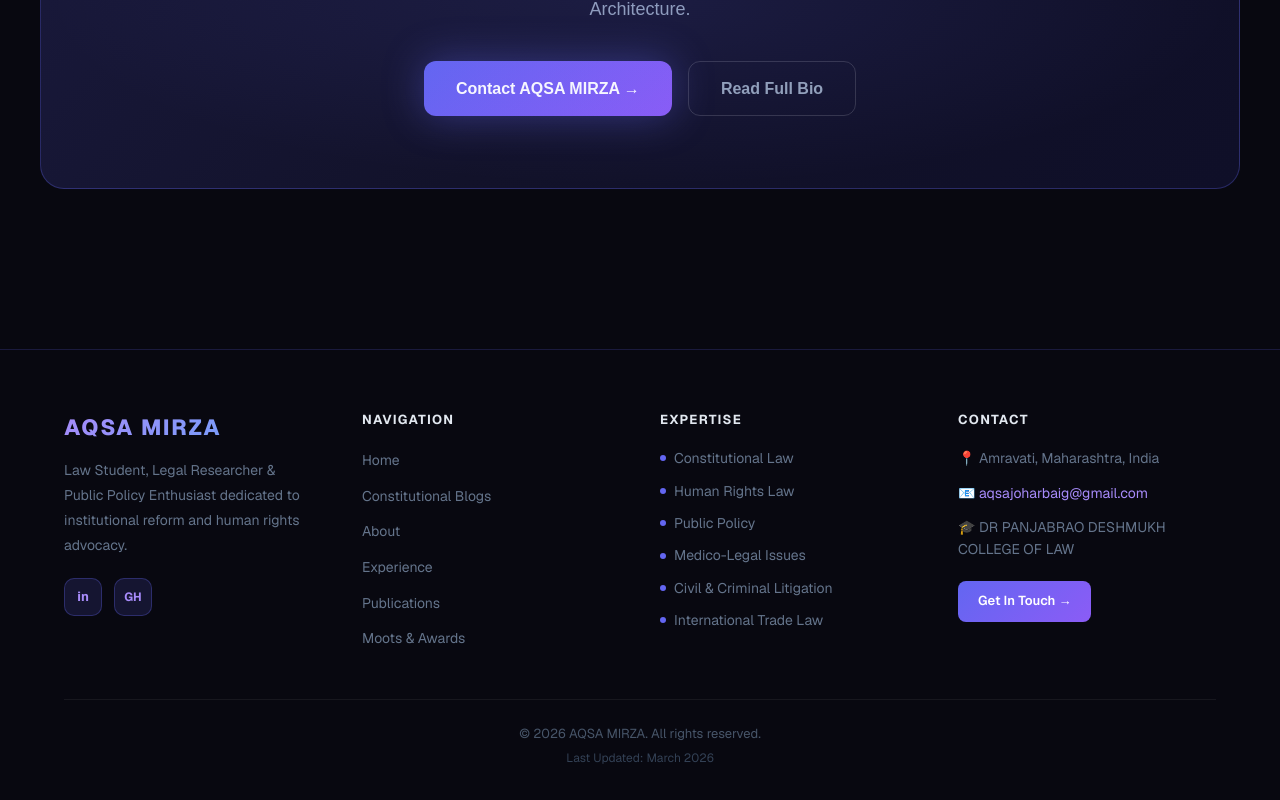
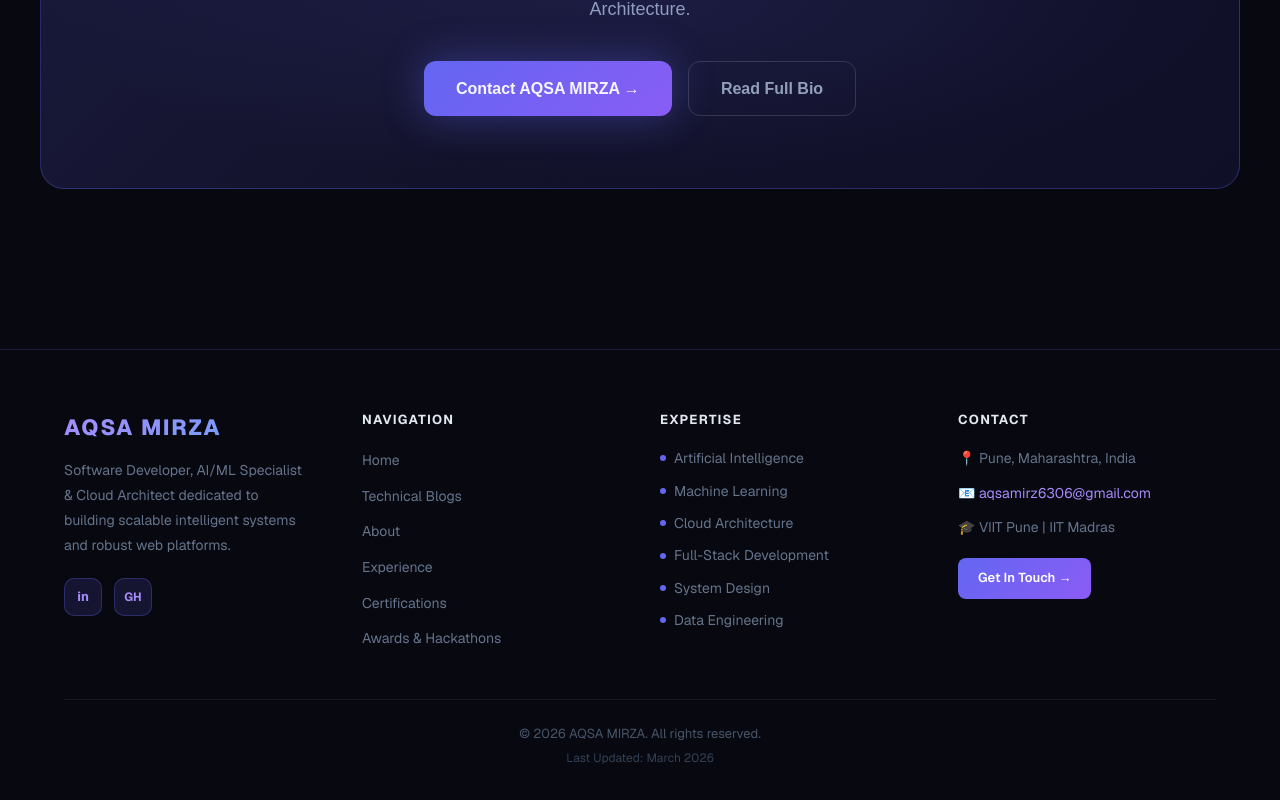
Before and after one commit to AQSA-ZAM-ZAM-MIRZA-JOHAR-BAIG/AQSA-ZAM-ZAM-MIRZA-JOHAR-BAIG-Constitutional-Law-Blogs, a Next.js app: page / in a window 1280 px wide. Shown: the part 4138-4938 px from the top of the page. Built offline with nearby package versions, Linux system fonts and the light colour scheme; no server answers; the database is empty.

Commit message:
update bg

```diff
--- a/src/components/Footer.tsx
+++ b/src/components/Footer.tsx
@@ -31,10 +31,10 @@ export default function Footer() {
               marginBottom: '12px',
             }}>AQSA MIRZA</div>
             <p style={{ color: '#64748b', fontSize: '14px', lineHeight: '1.8', maxWidth: '240px' }}>
-              Law Student, Legal Researcher & Public Policy Enthusiast dedicated to institutional reform and human rights advocacy.
+              Software Developer, AI/ML Specialist & Cloud Architect dedicated to building scalable intelligent systems and robust web platforms.
             </p>
             <div style={{ display: 'flex', gap: '12px', marginTop: '20px' }}>
-              <a href="https://linkedin.com/in/aqsa-zam-zam-mirza-johar-baig-28501b3b6/" target="_blank" rel="noopener noreferrer" style={{
+              <a href="https://www.linkedin.com/in/aqsamirza08" target="_blank" rel="noopener noreferrer" style={{
                 width: '38px', height: '38px', borderRadius: '10px',
                 backgroundColor: 'rgba(99,102,241,0.15)',
                 border: '1px solid rgba(99,102,241,0.3)',
@@ -56,12 +56,12 @@ export default function Footer() {
             <h4 style={{ color: '#e2e8f0', fontWeight: 700, marginBottom: '16px', fontSize: '13px', letterSpacing: '0.1em', textTransform: 'uppercase' }}>Navigation</h4>
             <ul style={{ listStyle: 'none', padding: 0, margin: 0, display: 'flex', flexDirection: 'column', gap: '10px' }}>
               {[
-                { name: 'Home', href: '/' }, { name: 'Constitutional Blogs', href: '/posts' },
+                { name: 'Home', href: '/' }, { name: 'Technical Blogs', href: '/posts' },
                 { name: 'About', href: '/about' }, { name: 'Experience', href: '/experience' },
-                { name: 'Publications', href: '/publications' }, { name: 'Moots & Awards', href: '/moots-awards' },
+                { name: 'Certifications', href: '/publications' }, { name: 'Awards & Hackathons', href: '/moots-awards' },
               ].map(link => (
                 <li key={link.name}>
-                  <Link href={link.href} style={{ color: '#64748b', textDecoration: 'none', fontSize: '14px', transition: 'color 0.2s' }}>
+                   <Link href={link.href} style={{ color: '#64748b', textDecoration: 'none', fontSize: '14px', transition: 'color 0.2s' }}>
                     {link.name}
                   </Link>
                 </li>
@@ -69,11 +69,11 @@ export default function Footer() {
             </ul>
           </div>
 
-          {/* Legal Expertise */}
+          {/* Expertise */}
           <div>
             <h4 style={{ color: '#e2e8f0', fontWeight: 700, marginBottom: '16px', fontSize: '13px', letterSpacing: '0.1em', textTransform: 'uppercase' }}>Expertise</h4>
             <ul style={{ listStyle: 'none', padding: 0, margin: 0, display: 'flex', flexDirection: 'column', gap: '10px' }}>
-              {['Constitutional Law', 'Human Rights Law', 'Public Policy', 'Medico-Legal Issues', 'Civil & Criminal Litigation', 'International Trade Law'].map(item => (
+              {['Artificial Intelligence', 'Machine Learning', 'Cloud Architecture', 'Full-Stack Development', 'System Design', 'Data Engineering'].map(item => (
                 <li key={item} style={{ color: '#64748b', fontSize: '14px', display: 'flex', alignItems: 'center', gap: '8px' }}>
                   <span style={{ width: '6px', height: '6px', borderRadius: '50%', backgroundColor: '#6366f1', flexShrink: 0, display: 'inline-block' }}></span>
                   {item}
@@ -86,11 +86,11 @@ export default function Footer() {
           <div>
             <h4 style={{ color: '#e2e8f0', fontWeight: 700, marginBottom: '16px', fontSize: '13px', letterSpacing: '0.1em', textTransform: 'uppercase' }}>Contact</h4>
             <div style={{ display: 'flex', flexDirection: 'column', gap: '12px' }}>
-              <div style={{ color: '#64748b', fontSize: '14px' }}>📍 Amravati, Maharashtra, India</div>
+              <div style={{ color: '#64748b', fontSize: '14px' }}>📍 Pune, Maharashtra, India</div>
               <div style={{ color: '#64748b', fontSize: '14px' }}>
-                📧 <a href="mailto:aqsajoharbaig@gmail.com" style={{ color: '#a78bfa', textDecoration: 'none' }}>aqsajoharbaig@gmail.com</a>
+                📧 <a href="mailto:aqsamirz6306@gmail.com" style={{ color: '#a78bfa', textDecoration: 'none' }}>aqsamirz6306@gmail.com</a>
               </div>
-              <div style={{ color: '#64748b', fontSize: '14px' }}>🎓 DR PANJABRAO DESHMUKH COLLEGE OF LAW</div>
+              <div style={{ color: '#64748b', fontSize: '14px' }}>🎓 VIIT Pune | IIT Madras</div>
             </div>
             <Link href="/contact" style={{
               display: 'inline-block',
```
